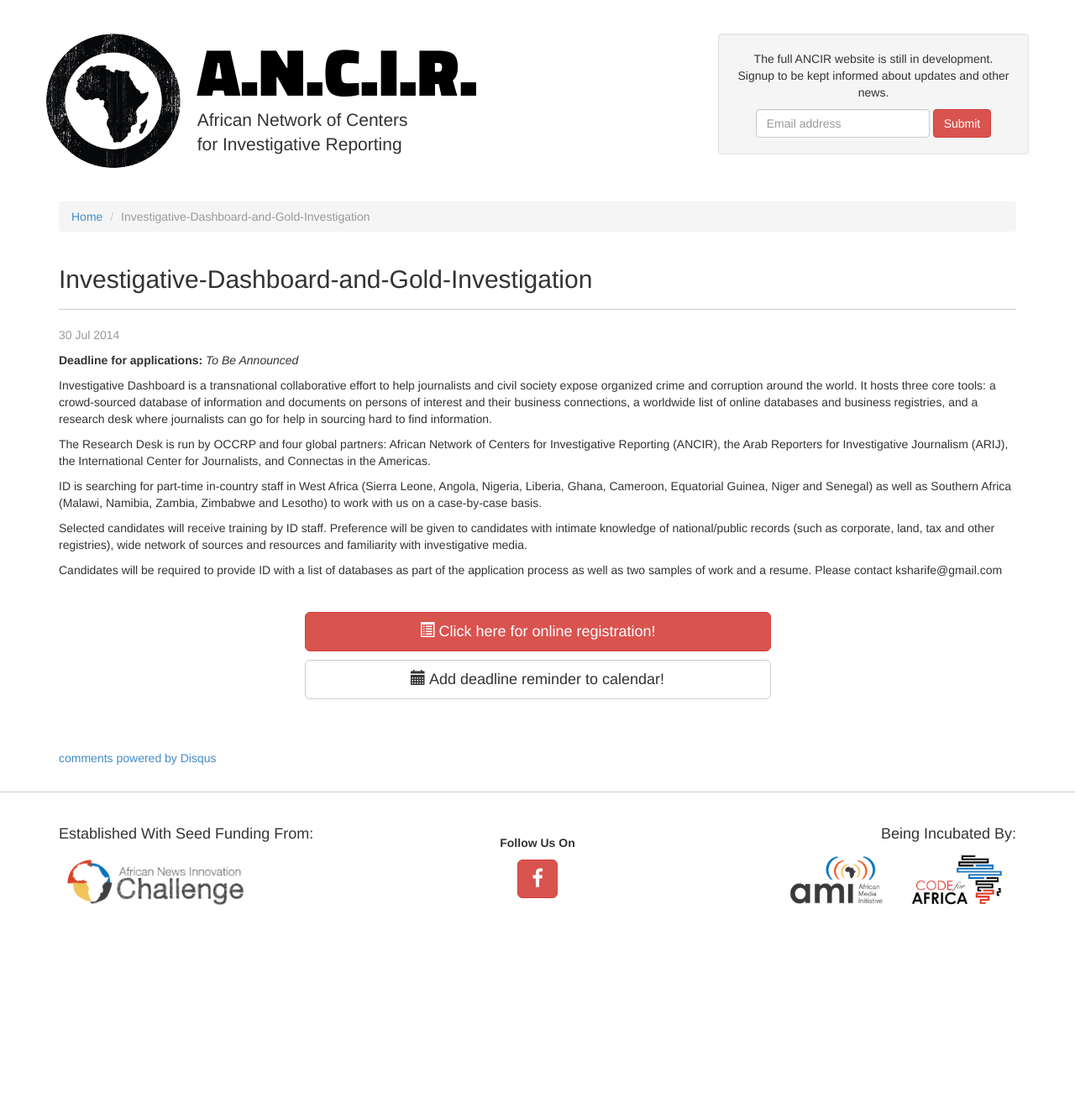
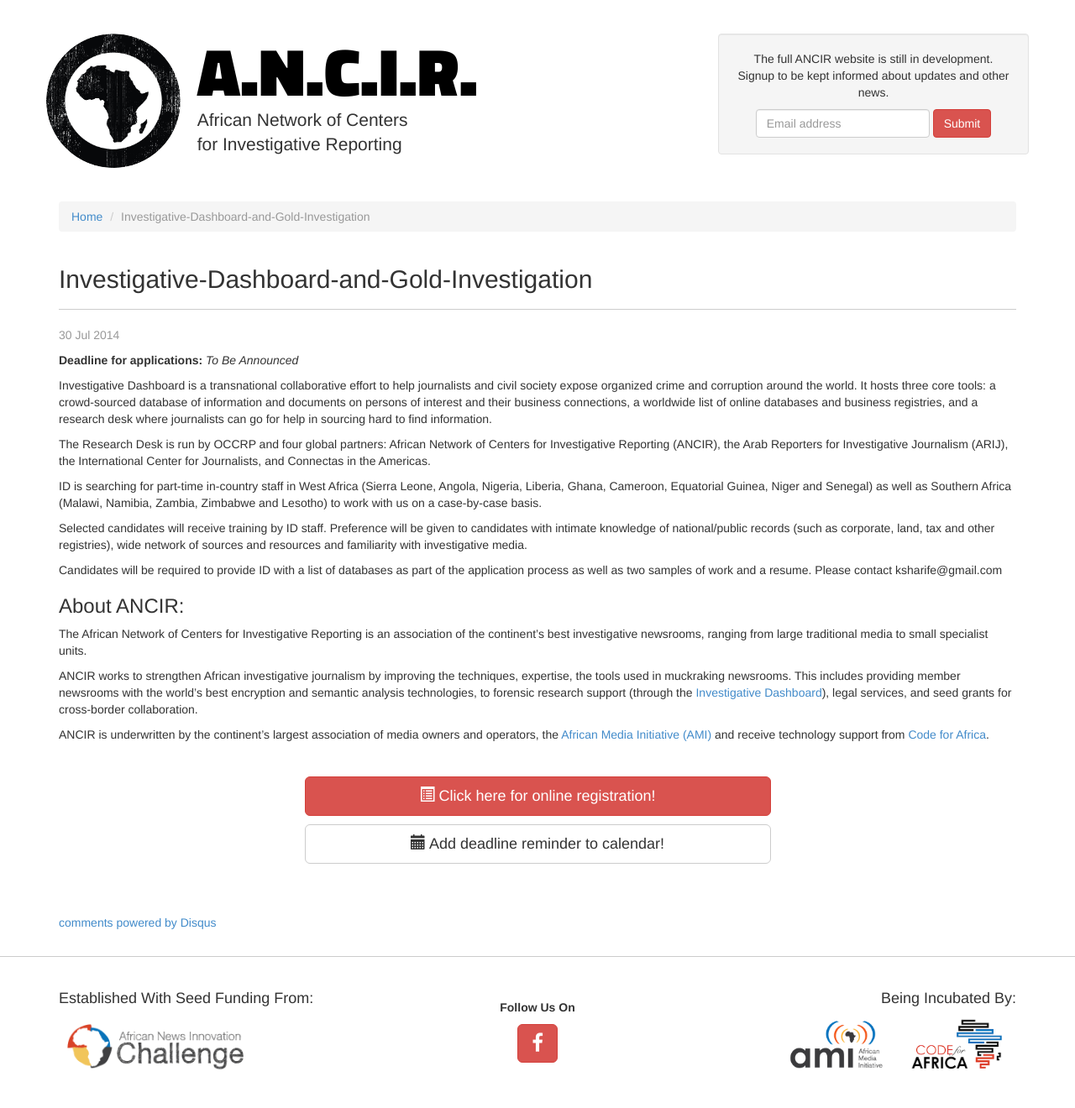
Before and after one commit to ANCIR/InvestigativeCenters.org, a Jekyll site: the page built from _posts/2014-07-30-investigative-dashboard-and-gold-investigation.md, in a window 1280 px wide. Shown: the whole page at 84% size. Built offline with Jekyll 4.4.1, drawn with Linux system fonts in a browser that asks for light colours; nearby versions of some CDN libraries; some web fonts are replaced; Markdown is read by kramdown in place of the engine named in the settings; comment, search, counter and statistics services are not loaded; before the commit the page ends 1124 px from its top, so only the background shows below that.

Commit message:
Added Requested Changes

```diff
--- a/_posts/2014-07-30-investigative-dashboard-and-gold-investigation.md
+++ b/_posts/2014-07-30-investigative-dashboard-and-gold-investigation.md
@@ -16,6 +16,13 @@
 Selected candidates will receive training by ID staff. Preference will be given to candidates with intimate knowledge of national/public records (such as corporate, land, tax and other registries), wide network of sources and resources and familiarity with investigative media.
 
 Candidates will be required to provide ID with a list of databases as part of the application process as well as two samples of work and a resume. Please contact ksharife@gmail.com
+
+### About ANCIR:
+The African Network of Centers for Investigative Reporting is an association of the continent’s best investigative newsrooms, ranging from large traditional media to small specialist units.
+
+ANCIR works to strengthen African investigative journalism by improving the techniques, expertise, the tools used in muckraking newsrooms. This includes providing member newsrooms with the world’s best encryption and semantic analysis technologies, to forensic research support (through the [Investigative Dashboard](http://investigativedashboard.org)), legal services, and seed grants for cross-border collaboration.
+
+ANCIR is underwritten by the continent’s largest association of media owners and operators, the [African Media Initiative (AMI)](http://africanmediainitiative.org) and receive technology support from [Code for Africa](http://codeforafrica.org).
 
 
 
```
